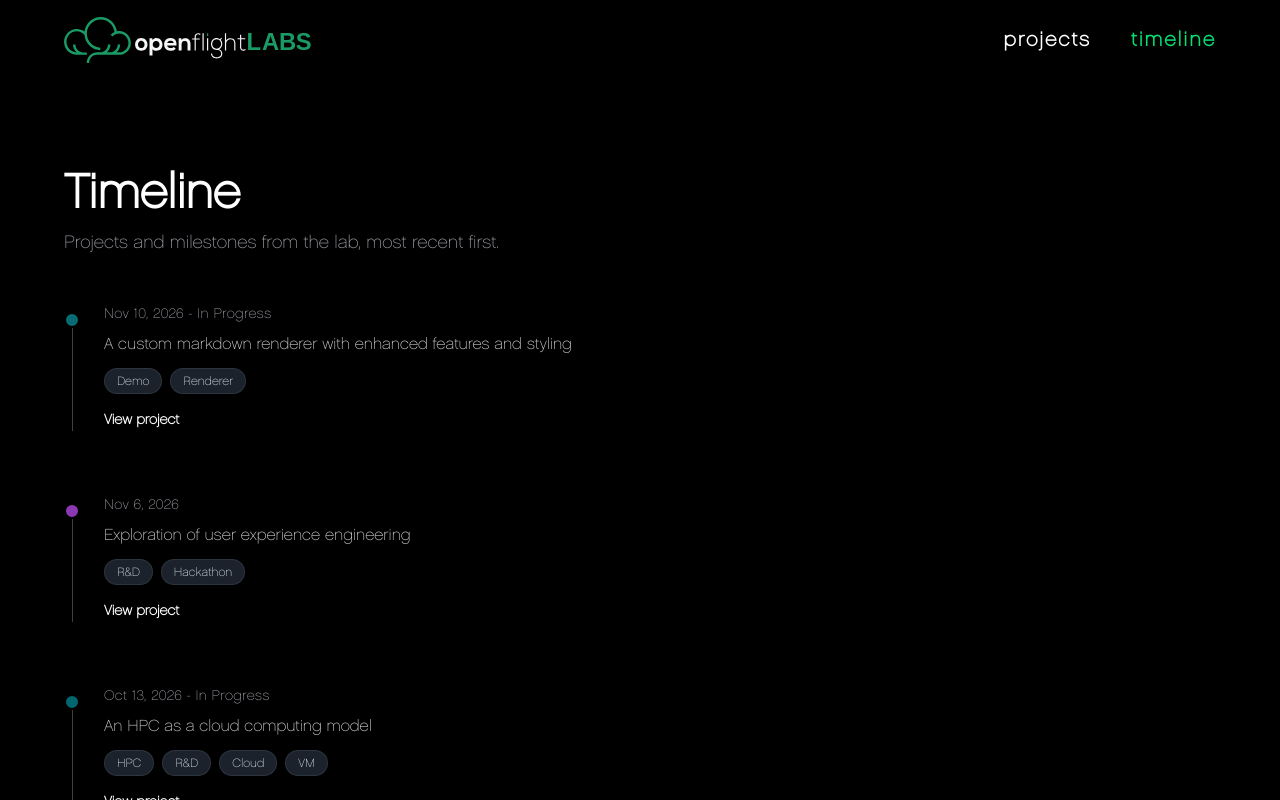
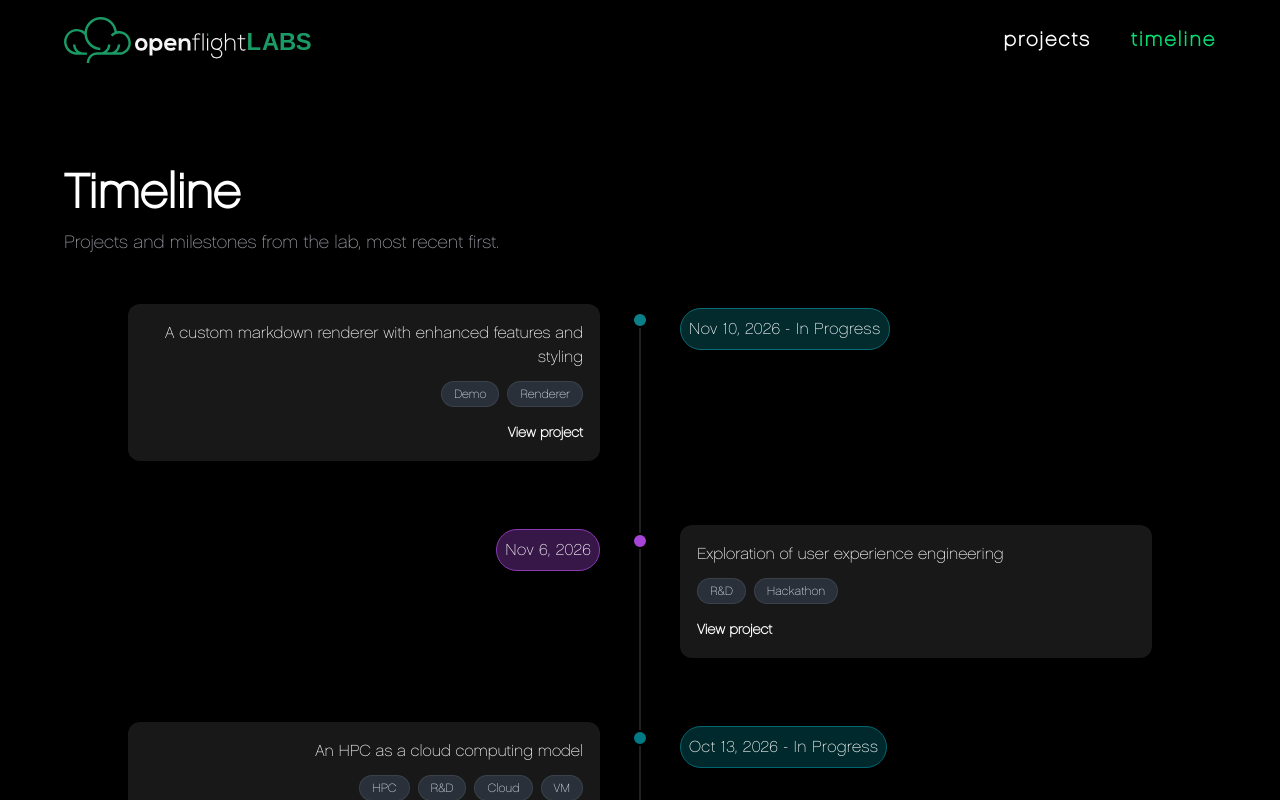
Before and after one commit to openflighthpc/openflightHPC_website_v2, a Next.js app: page /timeline in a window 1280 px wide. Shown: the top 800 px of the page. Built offline with nearby package versions, Linux system fonts and the light colour scheme.

Commit message:
Updating timeline styling

```diff
--- a/app/components/Timeline.tsx
+++ b/app/components/Timeline.tsx
@@ -11,32 +11,50 @@ import { Project } from '@/lib/metadata-handler';
  */
 export default function Timeline({ items }: Readonly<{ items: Project[] }>) {
    return (
-      <ol className="relative mt-12 flex flex-col">
+      <ol className="mx-auto mt-12 w-full max-w-5xl">
          {items.map((item, index) => {
             const isLast = index === items.length - 1;
+            const isLeft = index % 2 === 0;
 
             return (
-               <li key={item.id} className={`flex gap-6 ${isLast ? '' : 'pb-16'}`}>
-                  <div className="flex flex-col items-center">
-                     {/* Line node, coloured per item */}
+               <li
+                  key={item.id}
+                  className={`relative grid grid-cols-[1rem_minmax(0,1fr)] gap-x-6 gap-y-3 md:grid-cols-[minmax(0,1fr)_1rem_minmax(0,1fr)] md:gap-x-8 md:gap-y-0 ${isLast ? '' : 'pb-16'}`}
+               >
+                  {!isLast && (
                      <span
                         aria-hidden="true"
-                        className="mt-2 h-4 w-4 shrink-0 rounded-full border-2 border-black"
-                        style={{ backgroundColor: item.colour }}
+                        className="absolute -bottom-4 left-2 top-4 w-px bg-neutral-700 md:left-1/2 md:-translate-x-1/2"
                      />
+                  )}
+                  <span
+                     aria-hidden="true"
+                     className="timeline-node relative z-10 col-start-1 row-start-1 mt-2 h-4 w-4 rounded-full border-2 border-black md:col-start-2"
+                     style={{ backgroundColor: item.colour }}
+                  />
 
-                     {/* Connector to the next item */}
-                     {!isLast && <div aria-hidden="true" className="w-px flex-1 bg-neutral-700" />}
-                  </div>
-
-                  <div className="min-w-0 max-w-2xl">
-                     <p className="text-sm font-medium tracking-wide text-zinc-400">
+                  <div
+                     className={`col-start-2 row-start-1 mt-1 min-w-0 text-md font-medium tracking-wide text-white ${isLeft ? 'md:col-start-3' : 'md:col-start-1'}`}
+                  >
+                     <p
+                        className={`w-fit rounded-full border p-2 ${isLeft ? '' : 'md:ml-auto md:text-right'}`}
+                        style={{
+                           backgroundColor: `color-mix(in srgb, ${item.colour} 40%, transparent)`,
+                           borderColor: item.colour
+                        }}
+                     >
                         {formatDate(item.startDate)}
                         {dateRange(item)}
                      </p>
-                     <p className="mt-2 text-zinc-300">{item.description}</p>
+                  </div>
 
-                     <div className="mt-3 flex flex-wrap gap-2">
+                  <Link
+                   href={`/projects/${item.id}`}
+                     className={`col-start-2 cursor-pointer group border border-transparent transition duration-400 hover:border-green-900 row-start-2 min-w-0 rounded-xl bg-neutral-600/30 p-4 md:row-start-1 ${isLeft ? 'md:col-start-1 md:text-right' : 'md:col-start-3'}`}
+                  >
+                     <p className="text-white">{item.description}</p>
+
+                     <div className={`mt-3 flex flex-wrap gap-2 ${isLeft ? 'md:justify-end' : ''}`}>
                         {item.tags.map((tag) => (
                            <span
                               key={tag}
@@ -47,13 +65,13 @@ export default function Timeline({ items }: Readonly<{ items: Project[] }>) {
                         ))}
                      </div>
 
-                     <Link
-                        href={`/projects/${item.id}`}
-                        className="mt-4 inline-block text-sm font-bold text-white transition hover:text-green-400"
+                     <p
+
+                        className="mt-4 inline-block text-sm font-bold text-white transition group-hover:text-green-400"
                      >
                         View project
-                     </Link>
-                  </div>
+                     </p>
+                  </Link>
                </li>
             );
          })}
--- a/app/globals.css
+++ b/app/globals.css
@@ -26,6 +26,22 @@ body {
    font-family: var(--font-chalet), Arial, Helvetica, sans-serif;
 }
 
+@keyframes timeline-brightness {
+   0%,
+   100% {
+      filter: brightness(1);
+   }
+   50% {
+      filter: brightness(1.5);
+   }
+}
+
+@media (prefers-reduced-motion: no-preference) {
+   .timeline-node {
+      animation: timeline-brightness 2s ease-in-out infinite;
+   }
+}
+
 .animated-logo {
    width: 500px;
    max-width: 100%;
```
Also changed, not shown: public/FlightHome3.png (added).
